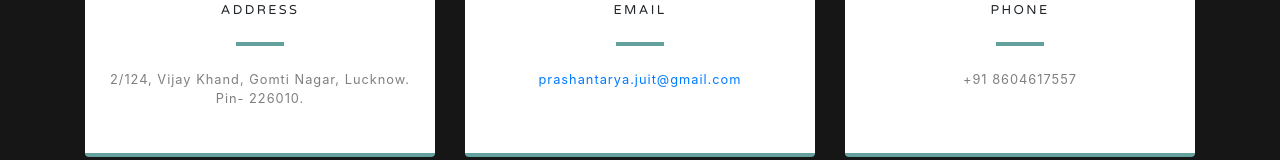
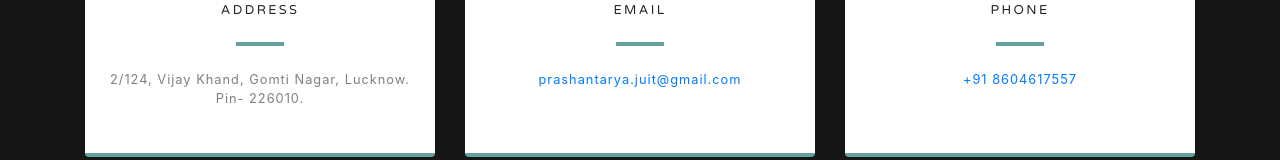
Before and after one commit to steelhitman/steelhitman.github.io, a website with bundled scripts: page index.html in a window 1280 px wide. Shown: the part 4180-4340 px from the top of the page. Built offline with nearby package versions, Linux system fonts and the light colour scheme.

Commit message:
Update index.html

```diff
--- a/index.html
+++ b/index.html
@@ -272,7 +272,7 @@
               <i class="fas fa-mobile-alt text-primary mb-2"></i>
               <h4 class="text-uppercase m-0">Phone</h4>
               <hr class="my-4">
-              <div class="small text-black-50"><phone>+91 8604617557</phone></div>
+              <div class="small text-black-50"><a href="tel:+918604617557">+91 8604617557</a></div>
             </div>
           </div>
         </div>
```
